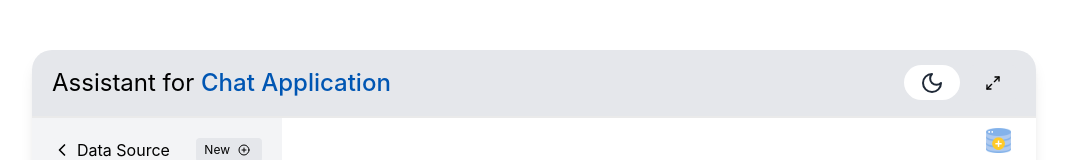
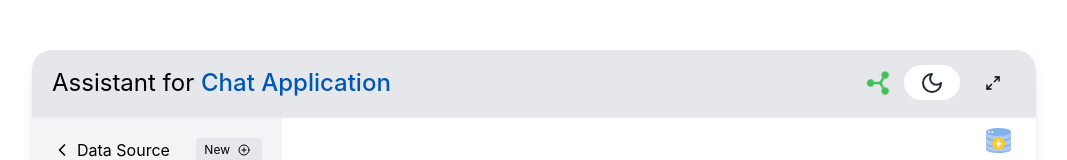
Before and after one commit to amansidhu533/Graph, a React (Create React App) app: page / in a window 1280 px wide. Shown: the top 160 px of the page, without its empty margins (106-1173 px from the left). Built offline with nearby package versions, Linux system fonts and the light colour scheme.

Commit message:
DB connect icon

```diff
--- a/src/assests/css/style.css
+++ b/src/assests/css/style.css
@@ -93,6 +93,16 @@ h2.heading span {
 .top-bar-buttons {
   display: flex;
   gap: 10px;
+}
+
+.db-connect {
+  display: flex;
+  height: 35px;
+  align-items: center;
+}
+
+.db-connect img {
+  height: 30px;
 }
 
 .theme-toggle-btn,
@@ -288,7 +298,7 @@ h2 {
   display: flex;
   gap: 10px;
   border-top: #e5e7eb solid 1px;
-  padding:10px 20px;
+  padding: 10px 20px;
 }
 
 .input-section input[type="text"] {
@@ -548,7 +558,7 @@ button.add-datasource-btn img {
 
 .text-area-container {
   flex: 1 1;
-  padding:5px 10px;
+  padding: 5px 10px;
   border: 1px solid var(--input-border);
   margin: 0;
   display: flex;
@@ -564,7 +574,7 @@ button.add-datasource-btn img {
   align-items: center;
   justify-content: flex-start;
   background-color: transparent;
-  padding:5px 0 5px 10px;
+  padding: 5px 0 5px 10px;
   outline: none;
 }
 
--- a/src/components/ChatWindow.js
+++ b/src/components/ChatWindow.js
@@ -7,6 +7,7 @@ import Sidebar from "./Sidebar";
 import ResizeWindow from "./ResizeWindow";
 import GraphComponent from "./Graph";
 import AddDataSource from "../assests/images/add_datasource.png";
+import DBConnect from "../assests/images/db-connect.png";
 
 function ChatWindow() {
   const [message, setMessage] = useState("");
@@ -24,6 +25,7 @@ function ChatWindow() {
   const [selectedFileName, setSelectedFileName] = useState("Chat Application");
   const [previousChatContext, setPreviousChatContext] = useState(null);
   const [isNewChat, setIsNewChat] = useState(false);
+  const [databaseName, setDatabaseName] = useState("My Database");
 
   useEffect(() => {
     const savedFileName = localStorage.getItem("selectedFileName");
@@ -173,6 +175,9 @@ function ChatWindow() {
             Assistant for <span>{selectedFileName}</span>
           </h2>
           <div className="top-bar-buttons">
+            <span className="db-connect" title={databaseName}>
+              <img src={DBConnect} alt="DB Connection" />
+            </span>
             <ThemeToggle />
             <ResizeWindow setWindowSize={setWindowSize} />
           </div>
```
Also changed, not shown: src/assests/images/db-connect.png (added).
